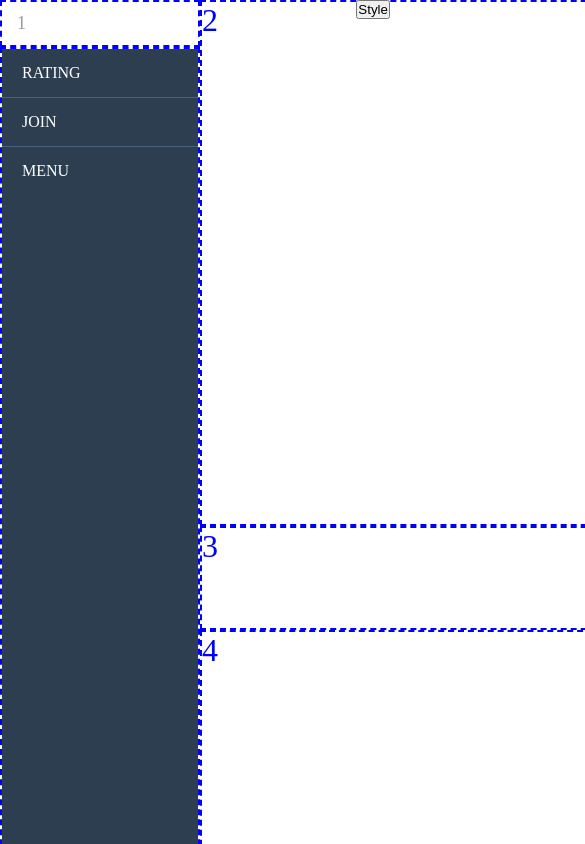
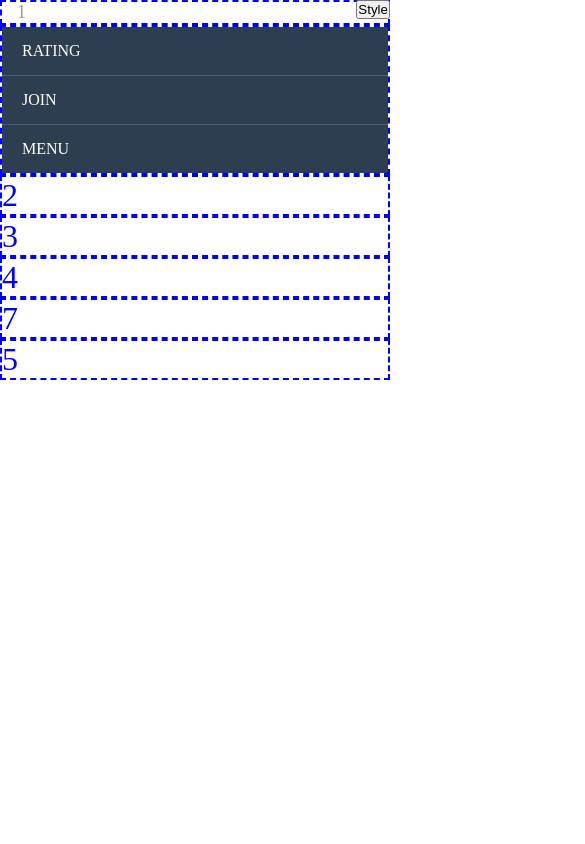
Before and after one commit to lesha24-maker/personal-page, a plain HTML site: page grid3.html in a window 390 px wide. Shown: the top 844 px of the page, 585 px wide, since content can reach past the window. Drawn offline with Linux system fonts and the light colour scheme.

Commit message:
grid3 layout

```diff
--- a/grid3.css
+++ b/grid3.css
@@ -80,3 +80,18 @@ body {
 .box6 li:last-child {
     border-bottom: none;
 }
+
+@media screen and (max-width: 500px) {
+    .container {
+        grid-template-columns: 1fr;
+        grid-template-rows: auto;
+        grid-template-areas:
+            "one"
+            "six"
+            "two"
+            "three"
+            "four"
+            "seven"
+            "five";
+    }
+}
```
